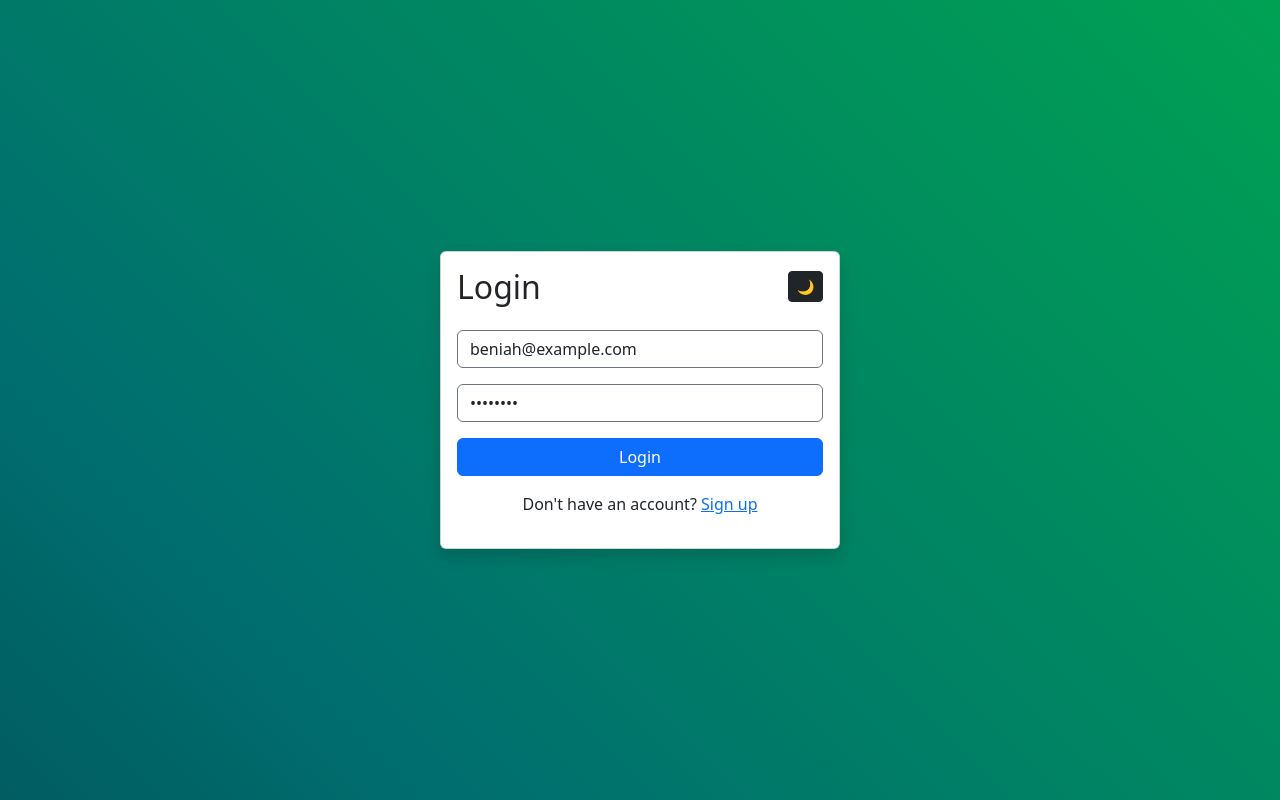
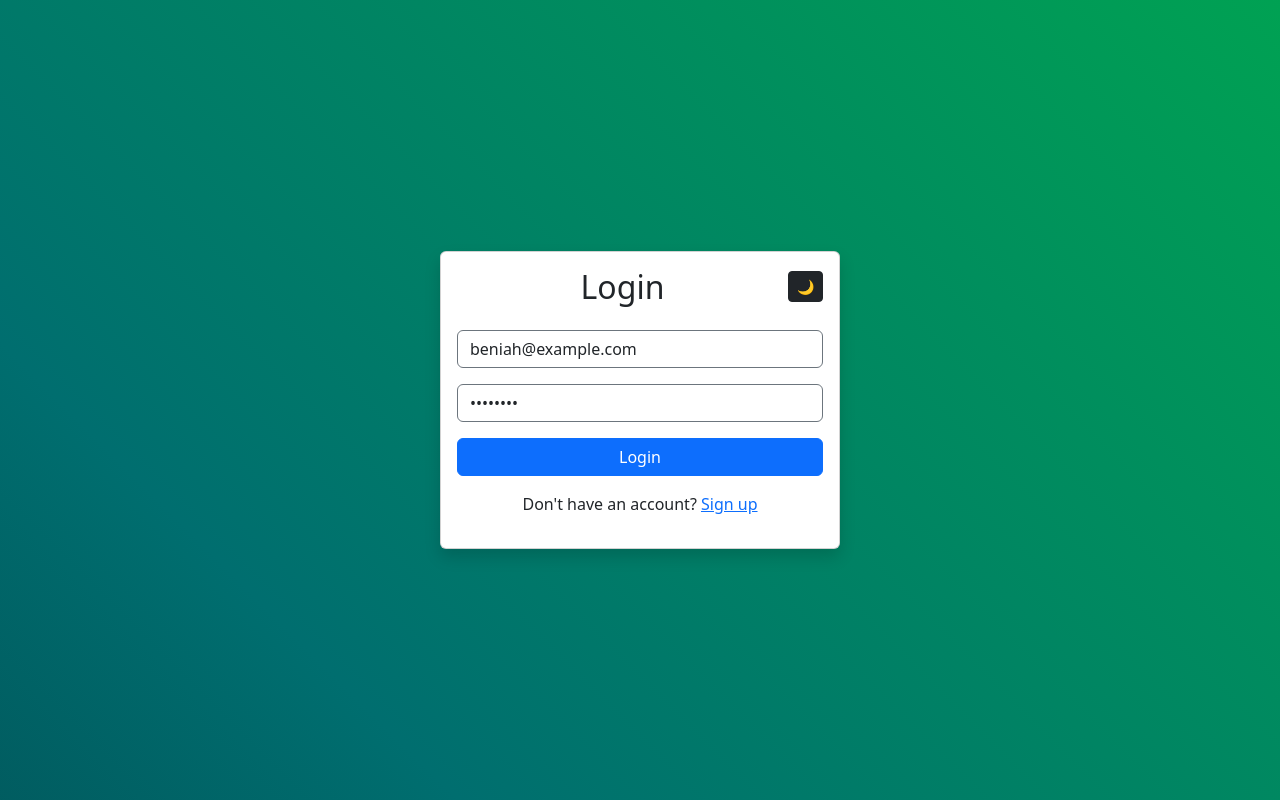
Before and after one commit to Beniah1/proj-todos-main, a React (Vite) app: page /dashboard in a window 1280 px wide. Built offline with nearby package versions, Linux system fonts and the light colour scheme.

Commit message:
Center Login text in Login component
- Center the "Login" text while keeping the DarkModeToggle aligned to the right in Login.jsx

```diff
--- a/src/features/users/Login.jsx
+++ b/src/features/users/Login.jsx
@@ -28,7 +28,7 @@ function Login() {
         <div className="card shadow">
           <div className="card-body">
             <div className="d-flex justify-content-between align-items-center mb-4">
-              <h2 className="mb-0">Login</h2>
+              <h2 className="mb-0 mx-auto">Login</h2> {/* Centered Login text */}
               <DarkModeToggle />
             </div>
             <form onSubmit={handleSubmit}>
```
